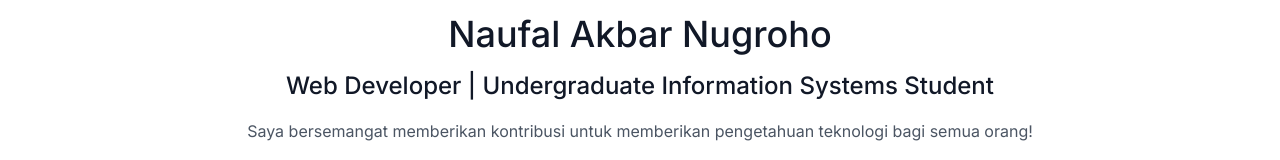
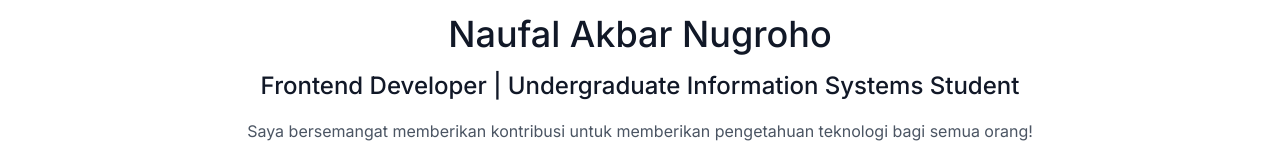
Before and after one commit to nuflakbrr/frontend-template, a Next.js app: page /contact in a window 1280 px wide. Shown: the part 459-619 px from the top of the page. Built offline with nearby package versions, Linux system fonts and the light colour scheme.

Commit message:
upd: update

```diff
--- a/src/components/Containers/Contact/Contact.tsx
+++ b/src/components/Containers/Contact/Contact.tsx
@@ -25,7 +25,8 @@ const ContainerContact: FC = () => {
                     </h1>
 
                     <h1 className="title-font sm:text-2xl text-xl mb-4 font-medium text-gray-900">
-                      Web Developer | Undergraduate Information Systems Student
+                      Frontend Developer | Undergraduate Information Systems
+                      Student
                     </h1>
 
                     <p className="mb-8 leading-relaxed">
```
